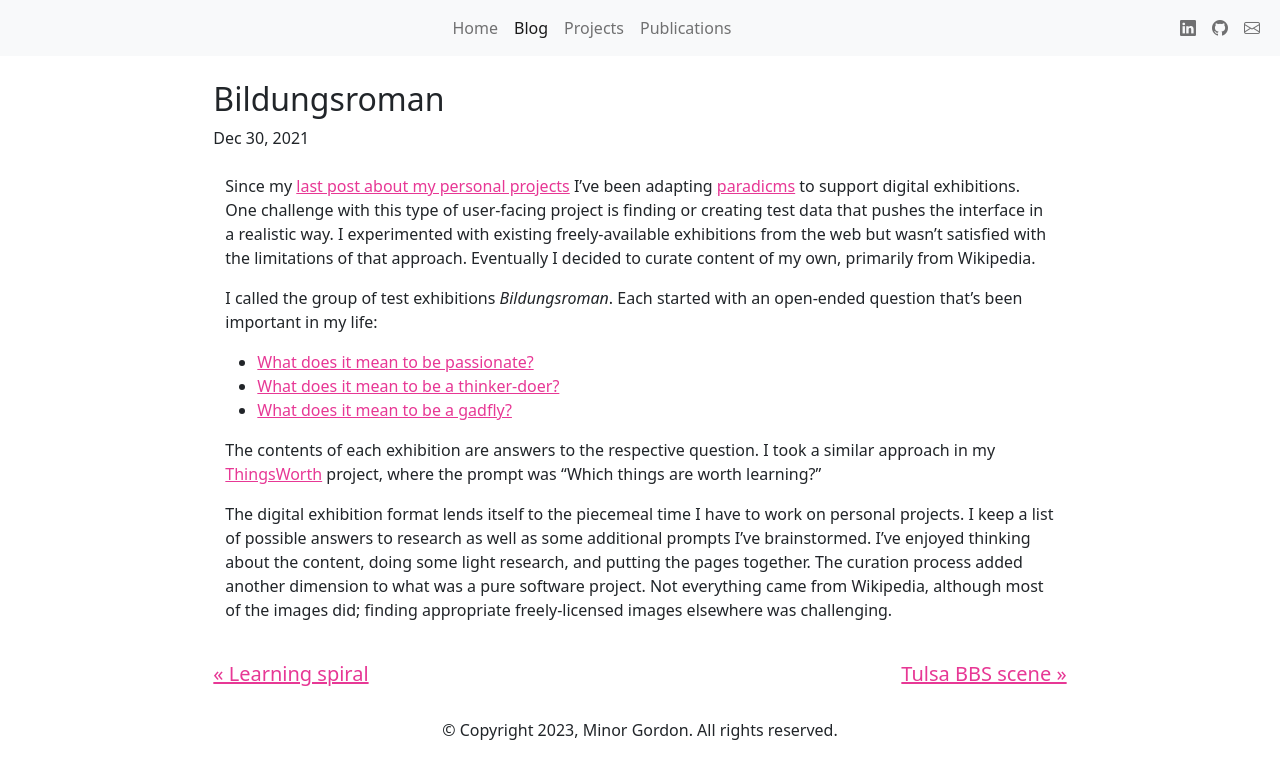
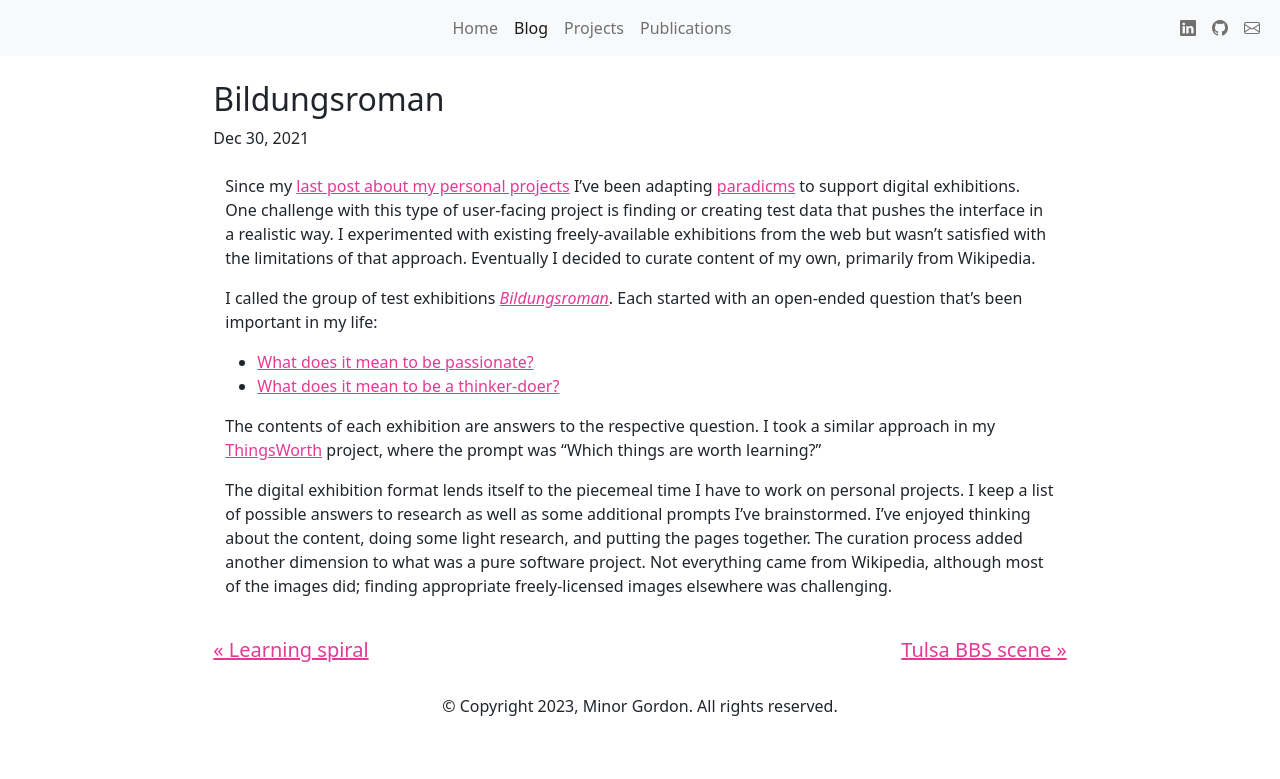
Before and after one commit to minorg/minorgordon.net, a Jekyll site: the page built from _posts/2021-12-30-bildungsroman.md, in a window 1280 px wide. Shown: the top 779 px of the page. Built offline with Jekyll 4.4.1, drawn with Linux system fonts in a browser that asks for light colours; nearby versions of some CDN libraries.

Commit message:
fix Bildungsroman links

```diff
--- a/_posts/2021-12-30-bildungsroman.md
+++ b/_posts/2021-12-30-bildungsroman.md
@@ -7,11 +7,10 @@ description: Exploring digital exhibitions with curated content
 
 Since my [last post about my personal projects]({% post_url 2021-04-24-learning %}) I've been adapting [paradicms]({% post_url 2020-08-23-paradicms %}) to support digital exhibitions. One challenge with this type of user-facing project is finding or creating test data that pushes the interface in a realistic way. I experimented with existing freely-available exhibitions from the web but wasn't satisfied with the limitations of that approach. Eventually I decided to curate content of my own, primarily from Wikipedia.
 
-I called the group of test exhibitions _Bildungsroman_. Each started with an open-ended question that's been important in my life:
+I called the group of test exhibitions [_Bildungsroman_](https://bildungsroman.minorgordon.net/). Each started with an open-ended question that's been important in my life:
 
-* [What does it mean to be passionate?](https://bildungsroman.minorgordon.net/Passion/)
-* [What does it mean to be a thinker-doer?](https://bildungsroman.minorgordon.net/Thinker-Doer/)
-* [What does it mean to be a gadfly?](https://bildungsroman.minorgordon.net/Gadfly/)
+* [What does it mean to be passionate?](https://passion.bildungsroman.minorgordon.net/)
+* [What does it mean to be a thinker-doer?](https://thinker-doer.bildungsroman.minorgordon.net/)
 
 The contents of each exhibition are answers to the respective question. I took a similar approach in my [ThingsWorth]({% post_url 2019-03-19-thingsworth %}) project, where the prompt was "Which things are worth learning?"
 
```
